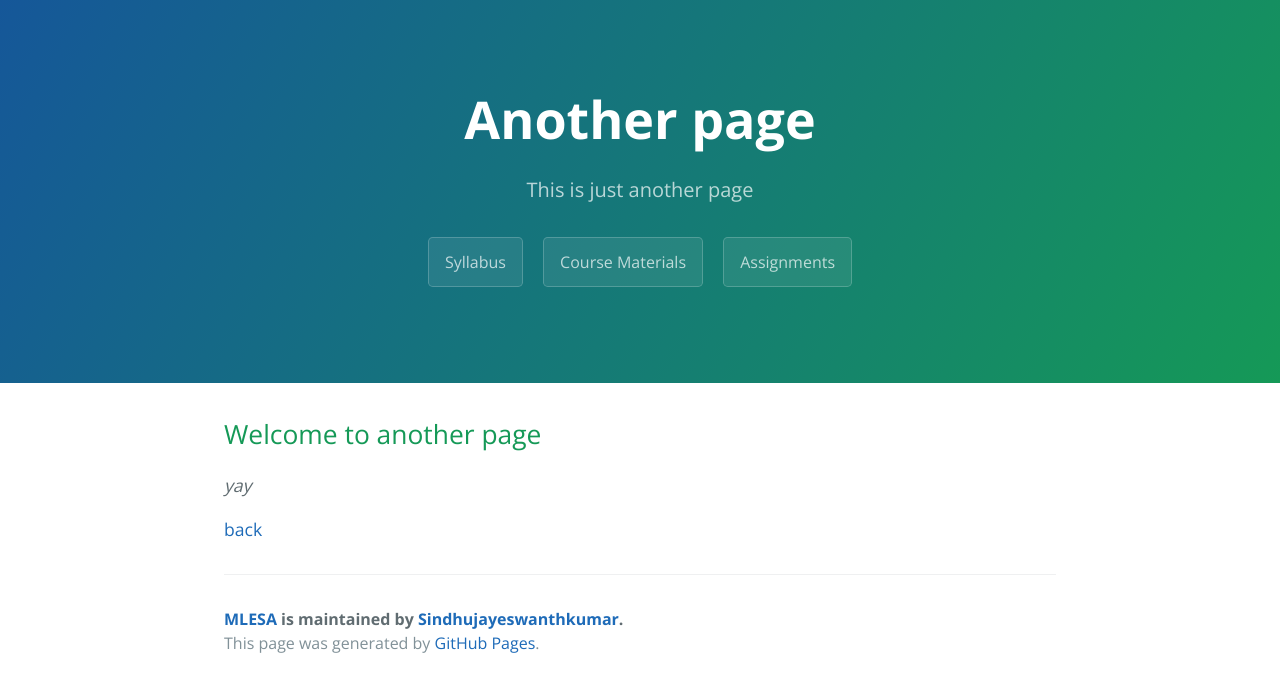
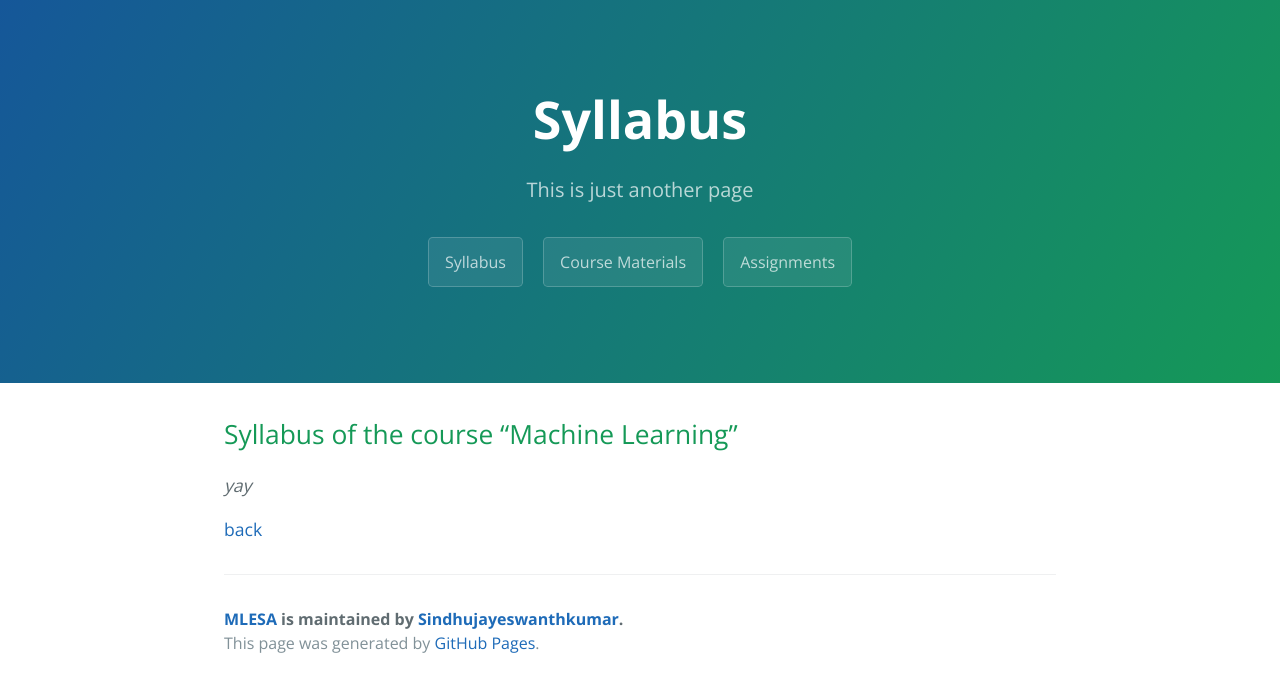
Before and after one commit to Sindhujayeswanthkumar/MLESA, a Jekyll site: the page built from another-page.md, in a window 1280 px wide. Shown: the top 692 px of the page. Built offline with Jekyll 4.4.1, drawn with Linux system fonts in a browser that asks for light colours.

Commit message:
Update another-page.md

```diff
--- a/another-page.md
+++ b/another-page.md
@@ -1,10 +1,10 @@
 ---
 layout: default
-title: Another page
+title: Syllabus
 description: This is just another page
 ---
 
-## Welcome to another page
+## Syllabus of the course "Machine Learning"
 
 _yay_
 
```
